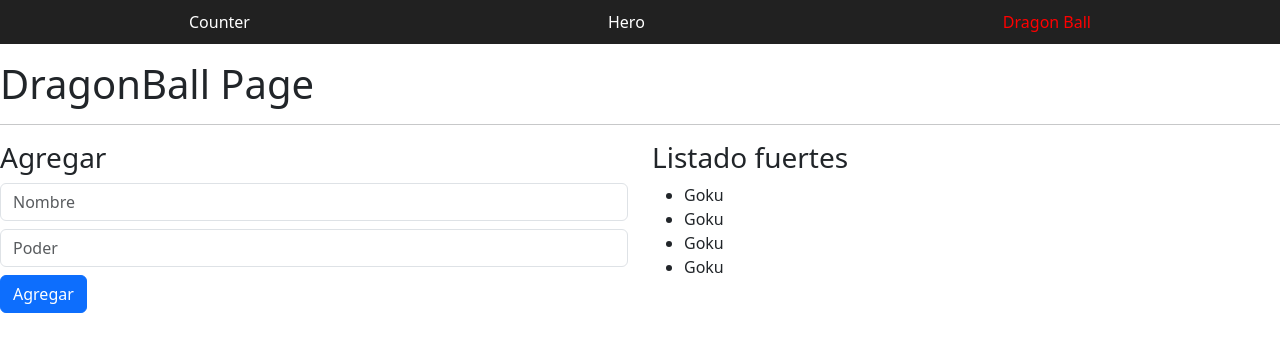
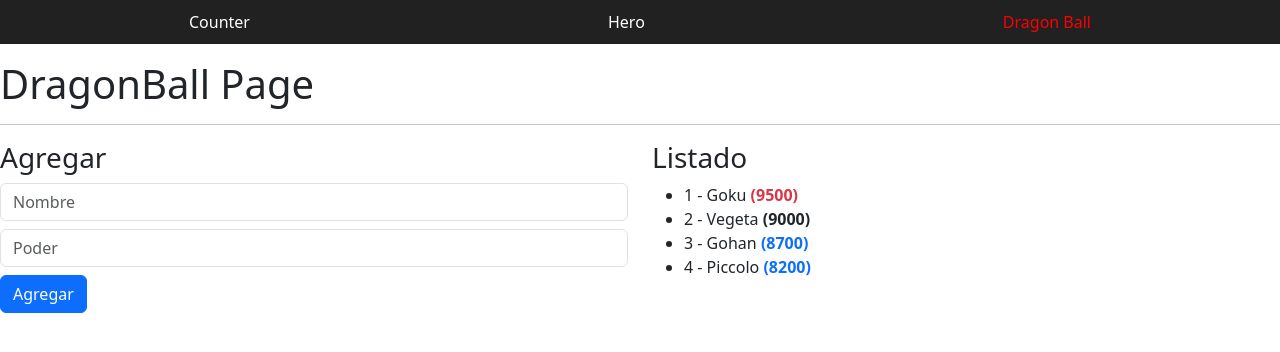
Before and after one commit to CarlosGal19/First_Angular_Practice, an Angular app: page /dragonball in a window 1280 px wide. Shown: the top 352 px of the page. Built offline with nearby package versions, Linux system fonts and the light colour scheme.

Commit message:
feat: render list from signals

```diff
--- a/src/app/pages/dragonball-page/dragonball-page.html
+++ b/src/app/pages/dragonball-page/dragonball-page.html
@@ -5,17 +5,9 @@
   <div class="col-12 col-sm-6">
     <h3>Agregar</h3>
 
-    <input
-      type="text"
-      class="form-control"
-      placeholder="Nombre"
-    />
+    <input type="text" class="form-control" placeholder="Nombre" />
 
-    <input
-      type="number"
-      class="form-control mt-2"
-      placeholder="Poder"
-    />
+    <input type="number" class="form-control mt-2" placeholder="Poder" />
 
     <button class="mt-2 btn btn-primary">
       Agregar
@@ -23,20 +15,20 @@
   </div>
 
   <div class="col-12 col-sm-6">
-    <h3>Listado fuertes</h3>
+    <h3>Listado</h3>
     <ul>
+      @if(characters().length > 0) {
+      @for (character of characters(); track character.id; let idx = $index) {
+
       <li>
-        Goku
-      </li>
-      <li>
-        Goku
-      </li>
-      <li>
-        Goku
-      </li>
-      <li>
-        Goku
-      </li>
+        <span>{{ idx + 1 }} - {{ character.name }}</span>
+        <strong [class.text-danger]="character.power > 9000" [class.text-primary]="character.power < 9000">
+          <!-- [ngClass]="powerClasses()" -->
+          ({{ character.power }})</strong>
+      </li> }
+      } @else {
+      <p> No hay we </p>
+      }
     </ul>
   </div>
 </section>
--- a/src/app/pages/dragonball-page/dragonball-page.ts
+++ b/src/app/pages/dragonball-page/dragonball-page.ts
@@ -1,4 +1,10 @@
-import { Component } from '@angular/core';
+import { Component, computed, signal, WritableSignal } from '@angular/core';
+
+interface ICharacter {
+  id: number;
+  name: string;
+  power: number;
+}
 
 @Component({
   selector: 'app-dragonball-page',
@@ -6,5 +12,33 @@
   templateUrl: './dragonball-page.html',
 })
 export class DragonballPage {
+  protected characters: WritableSignal<ICharacter[]> = signal([
+    {
+      id: 1,
+      name: 'Goku',
+      power: 9500,
+    },
+    {
+      id: 2,
+      name: 'Vegeta',
+      power: 9000,
+    },
+    {
+      id: 3,
+      name: 'Gohan',
+      power: 8700,
+    },
+    {
+      id: 4,
+      name: 'Piccolo',
+      power: 8200,
+    }
+  ])
 
+  // protected powerClasses = computed(() => {
+  //   return {
+  //     'text-danger': true,
+  //     'text-primary': true,
+  //   };
+  // })
 }
```
